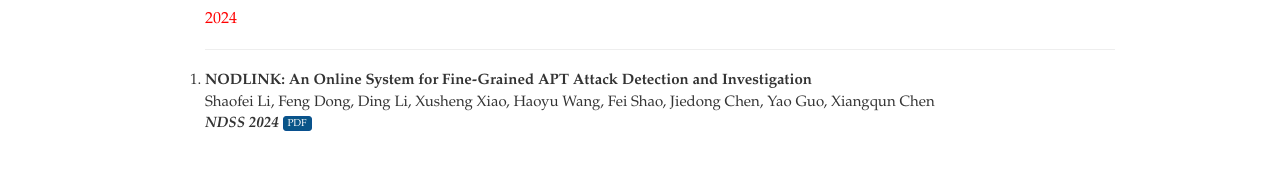
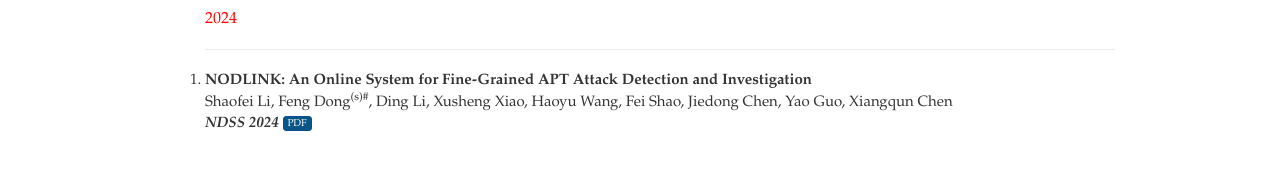
Before and after one commit to howiepku/howiepku.github.io, a plain HTML site: page publication.html in a window 1280 px wide. Shown: the part 165-338 px from the top of the page. Drawn offline with Linux system fonts and the light colour scheme.

Commit message:
Update publication.html

```diff
--- a/publication.html
+++ b/publication.html
@@ -100,7 +100,7 @@
 
               <li>
                 <p><strong> NODLINK: An Online System for Fine-Grained APT Attack Detection and Investigation </strong><br>
-                  Shaofei Li, Feng Dong, Ding Li, Xusheng Xiao, Haoyu Wang, Fei Shao, Jiedong Chen, Yao Guo, Xiangqun Chen<br>
+                  Shaofei Li, Feng Dong<sup>(s)#</sup>, Ding Li, Xusheng Xiao, Haoyu Wang, Fei Shao, Jiedong Chen, Yao Guo, Xiangqun Chen<br>
                   <em><strong> NDSS 2024 </strong></em>
                   <a href="" class="btn btn-primary btn-xs">PDF</a>
                   <br>
```
